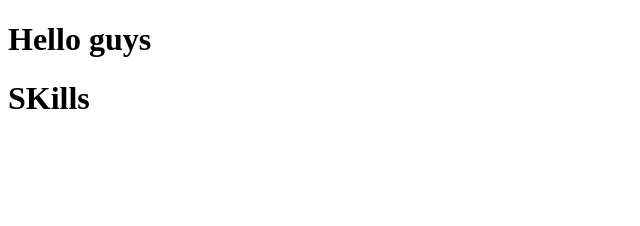
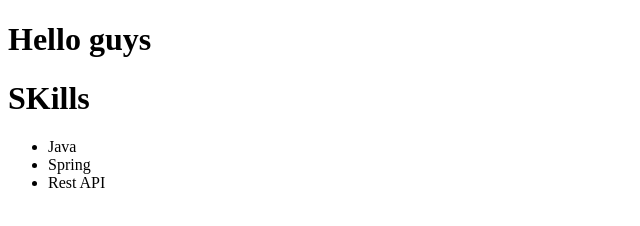
Before and after one commit to vishnum2003/website, a plain HTML site: page index.html in a window 1280 px wide. Shown: the whole page, without its empty margins (0-640 px from the left). Drawn offline with Linux system fonts and the light colour scheme.

Commit message:
new skills added

```diff
--- a/index.html
+++ b/index.html
@@ -1,12 +1,20 @@
 <!DOCTYPE html>
 <html lang="en">
+
 <head>
     <meta charset="UTF-8">
     <meta name="viewport" content="width=device-width, initial-scale=1.0">
     <title>Document</title>
 </head>
+
 <body>
     <h1>Hello guys</h1>
     <h1>SKills</h1>
+    <ul>
+        <li>Java</li>
+        <li>Spring</li>
+        <li>Rest API</li>
+    </ul>
 </body>
+
 </html>
```
